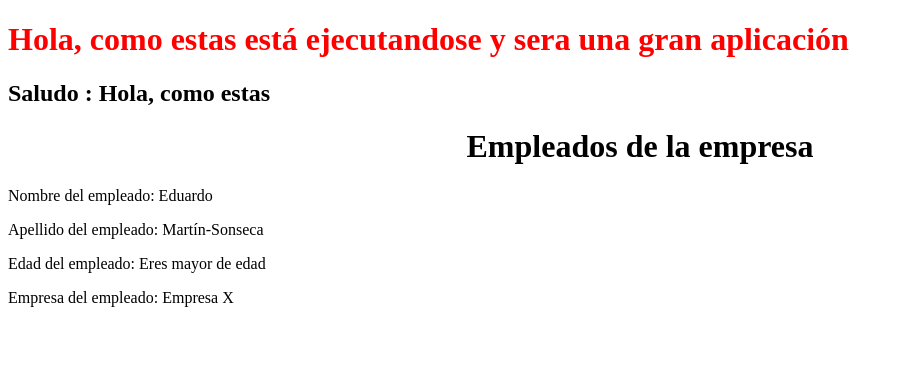
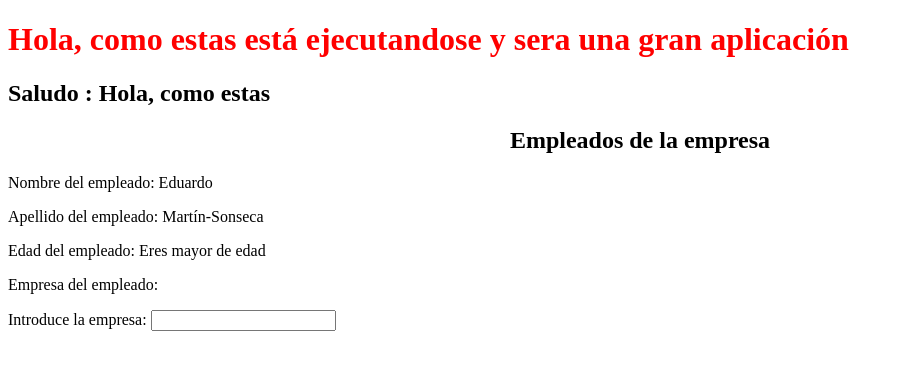
Before and after one commit to maraloeDev/Curso-de-Angular, an Angular app in the folder angular-app-Pildoras-Informaticas/: page / in a window 1280 px wide. Shown: the top 370 px of the page, without its empty margins (0-903 px from the left). Built offline with nearby package versions, Linux system fonts and the light colour scheme.

Commit message:
Curso Ang6-Ejercicio-Interpolación

```diff
--- a/angular-app-Pildoras-Informaticas/src/app/empleado/empleado.html
+++ b/angular-app-Pildoras-Informaticas/src/app/empleado/empleado.html
@@ -1,4 +1,5 @@
 <p>Nombre del empleado: {{ nombre }}</p>
 <p>Apellido del empleado: {{ apellido }}</p>
-<p>Edad del empleado: {{ edad<=18 ? "Eres menor de edad": "Eres mayor de edad" }}</p>
-<p>Empresa del empleado: {{ empresa }}</p>
+<p>Edad del empleado: {{ edad<=18 ? "Eres menor de edad" : "Eres mayor de edad" }}</p>
+        <p>Empresa del empleado: {{ empresa.value }}</p>
+        Introduce la empresa: <input (keyup)="0" type="text" #empresa>
--- a/angular-app-Pildoras-Informaticas/src/app/empleado/empleado.ts
+++ b/angular-app-Pildoras-Informaticas/src/app/empleado/empleado.ts
@@ -12,11 +12,14 @@
   nombre="Eduardo";
   apellido="Martín-Sonseca";
   edad=26;
-  empresa="Empresa X";
+  //empresa="Empresa X";
 
 
   public getEdad(){
     return this.edad;
   }
 
+  cambioEmpresa(value:string){
+
+  }
 }
--- a/angular-app-Pildoras-Informaticas/src/app/empleados/empleados.css
+++ b/angular-app-Pildoras-Informaticas/src/app/empleados/empleados.css
@@ -1,3 +1,3 @@
-h1{
+section{
     text-align: center;
 }
--- a/angular-app-Pildoras-Informaticas/src/app/empleados/empleados.html
+++ b/angular-app-Pildoras-Informaticas/src/app/empleados/empleados.html
@@ -1,2 +1,7 @@
+<section>
 <h1>Empleados de la empresa</h1>
+
+
+</section>
+
 <app-empleado></app-empleado>
```
